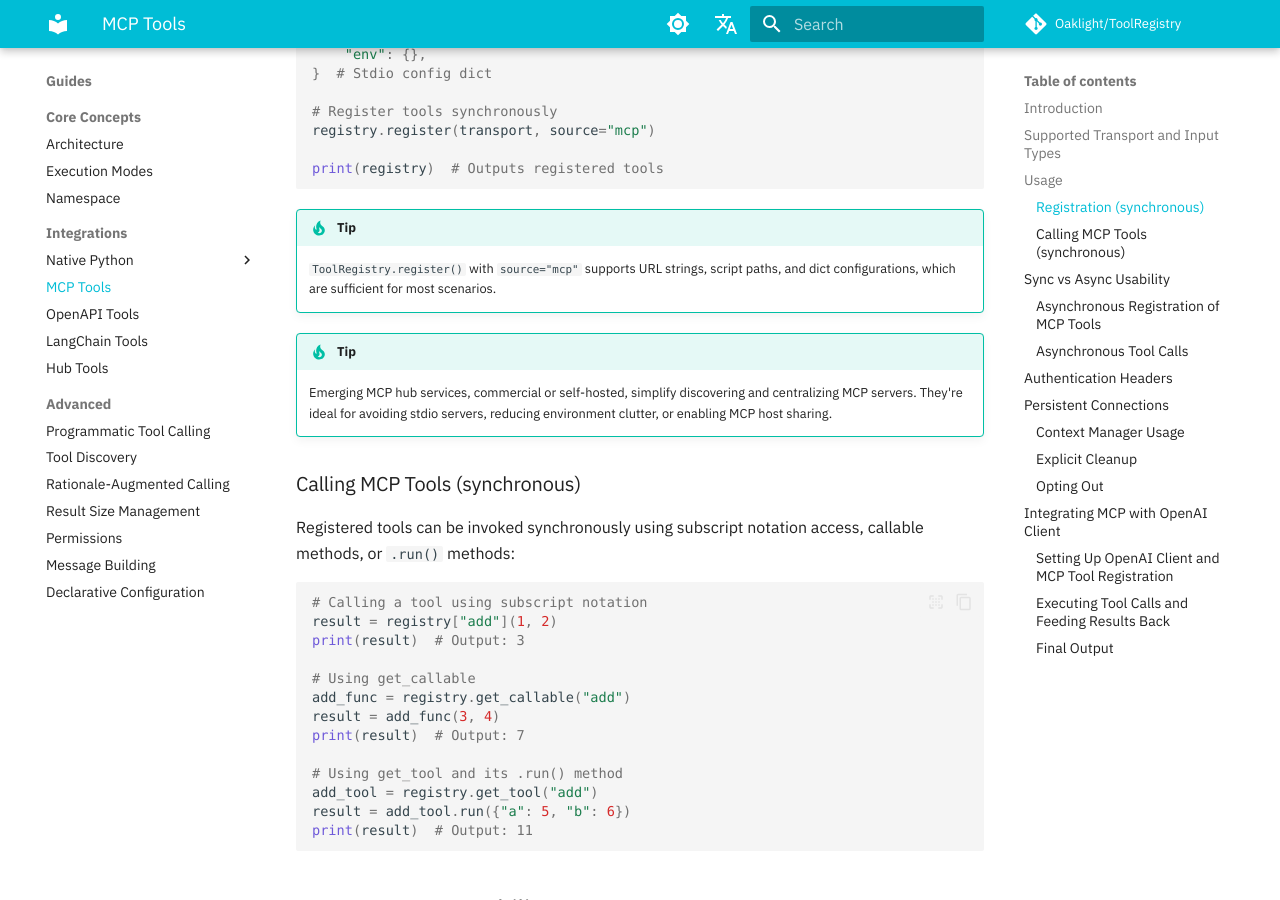
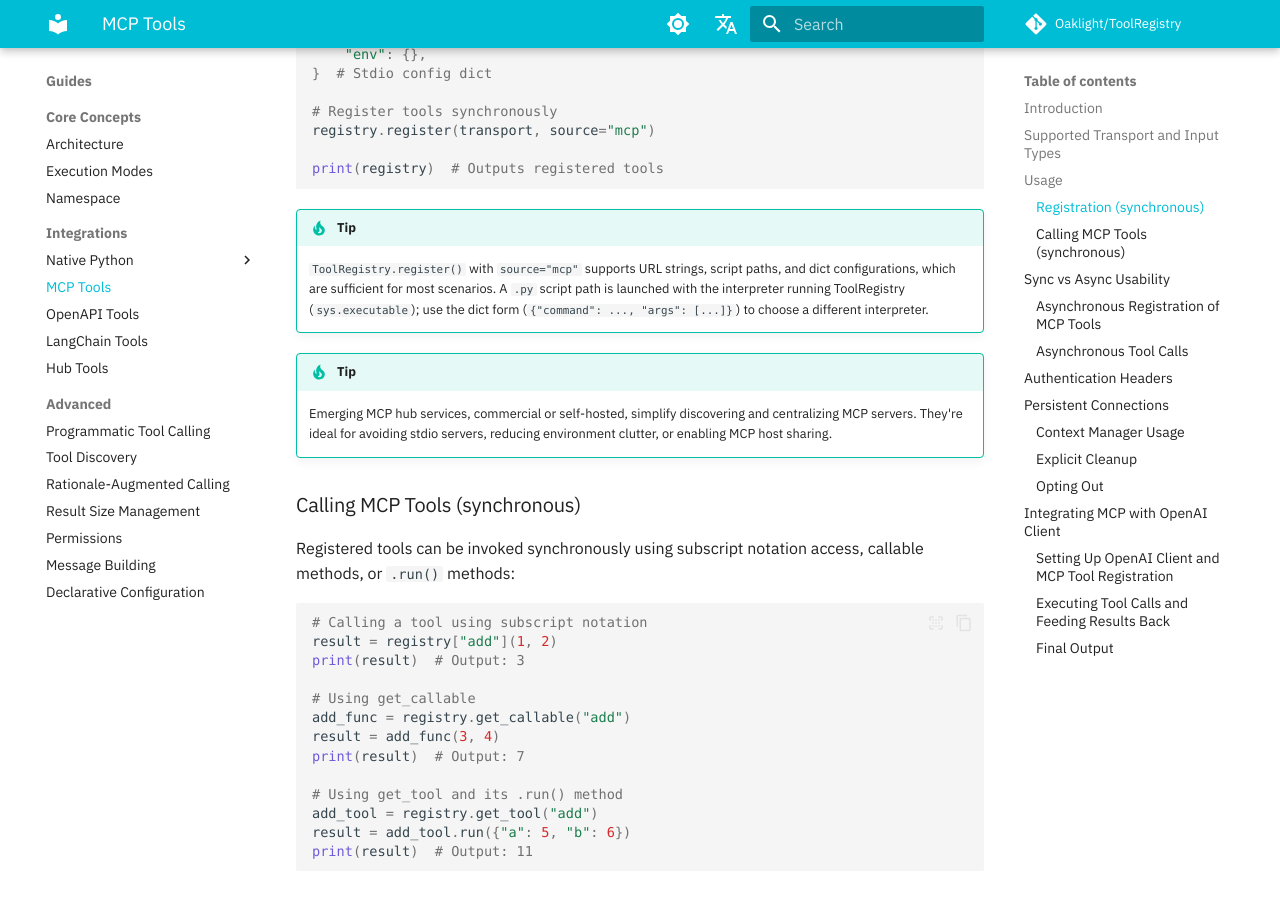
Before and after one commit to Oaklight/ToolRegistry, an MkDocs documentation site: the page built from docs/usage/integrations/mcp.md, in a window 1280 px wide and 900 px high, scrolled down 1721 px. Built offline with MkDocs 1.6.1 and Material for MkDocs 9.7.7, drawn with Linux system fonts in a browser that asks for light colours; some web fonts are replaced; comment, search, counter and statistics services are not loaded.

Commit message:
docs: MCP stdio scripts use sys.executable (#323)

````diff
--- a/docs/usage/integrations/mcp.md
+++ b/docs/usage/integrations/mcp.md
@@ -61,7 +61,7 @@ print(registry)  # Outputs registered tools
 ```
 
 !!! tip
-    `ToolRegistry.register()` with `source="mcp"` supports URL strings, script paths, and dict configurations, which are sufficient for most scenarios.
+    `ToolRegistry.register()` with `source="mcp"` supports URL strings, script paths, and dict configurations, which are sufficient for most scenarios. A `.py` script path is launched with the interpreter running ToolRegistry (`sys.executable`); use the dict form (`{"command": ..., "args": [...]}`) to choose a different interpreter.
 
 !!! tip
     Emerging MCP hub services, commercial or self-hosted, simplify discovering and centralizing MCP servers. They're ideal for avoiding stdio servers, reducing environment clutter, or enabling MCP host sharing.
````
Also changed, not shown: docs/changelog.md (+1 -0 lines).
